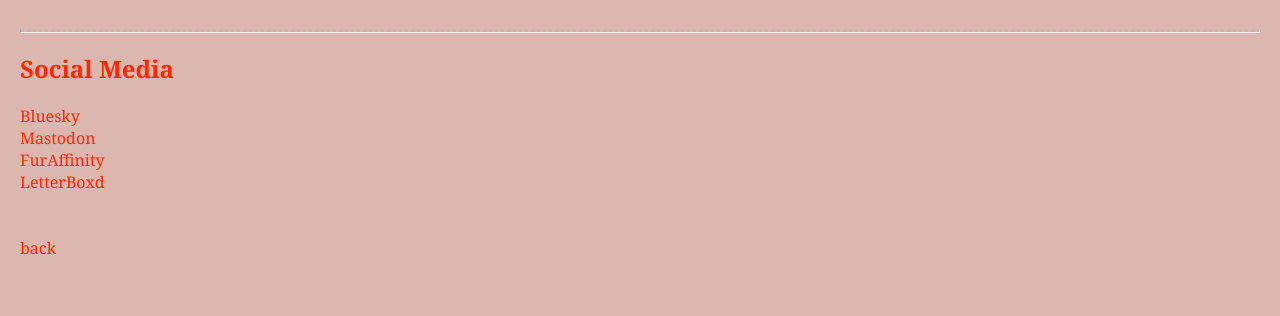
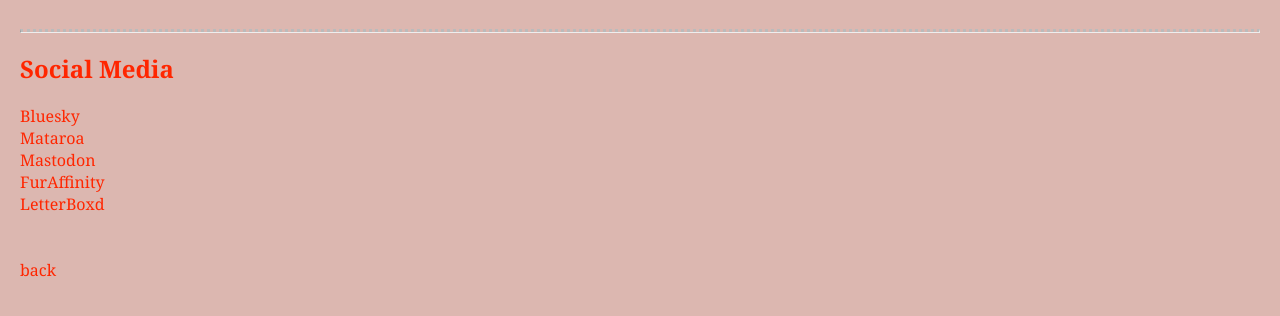
Before and after one commit to georgemitchellca/georgemitchellca, a plain HTML site: page contact.html in a window 1280 px wide. Shown: the part 276-592 px from the top of the page. Drawn offline with Linux system fonts and the light colour scheme.

Commit message:
Update contact.html

```diff
--- a/contact.html
+++ b/contact.html
@@ -47,6 +47,7 @@ hr.dotted {
 
   <H2>Social Media</H2>
 <a href="INSERT LINK HERE">Bluesky</a><br>
+<a href="https://superimposer.mataroa.blog/">Mataroa</a><br>
 <a href="INSERT LINK HERE">Mastodon</a><br>
 <a href="INSERT LINK HERE">FurAffinity</a><br>
 <a href="https://letterboxd.com/Labov/>Letterboxd">LetterBoxd</a><br>
```
